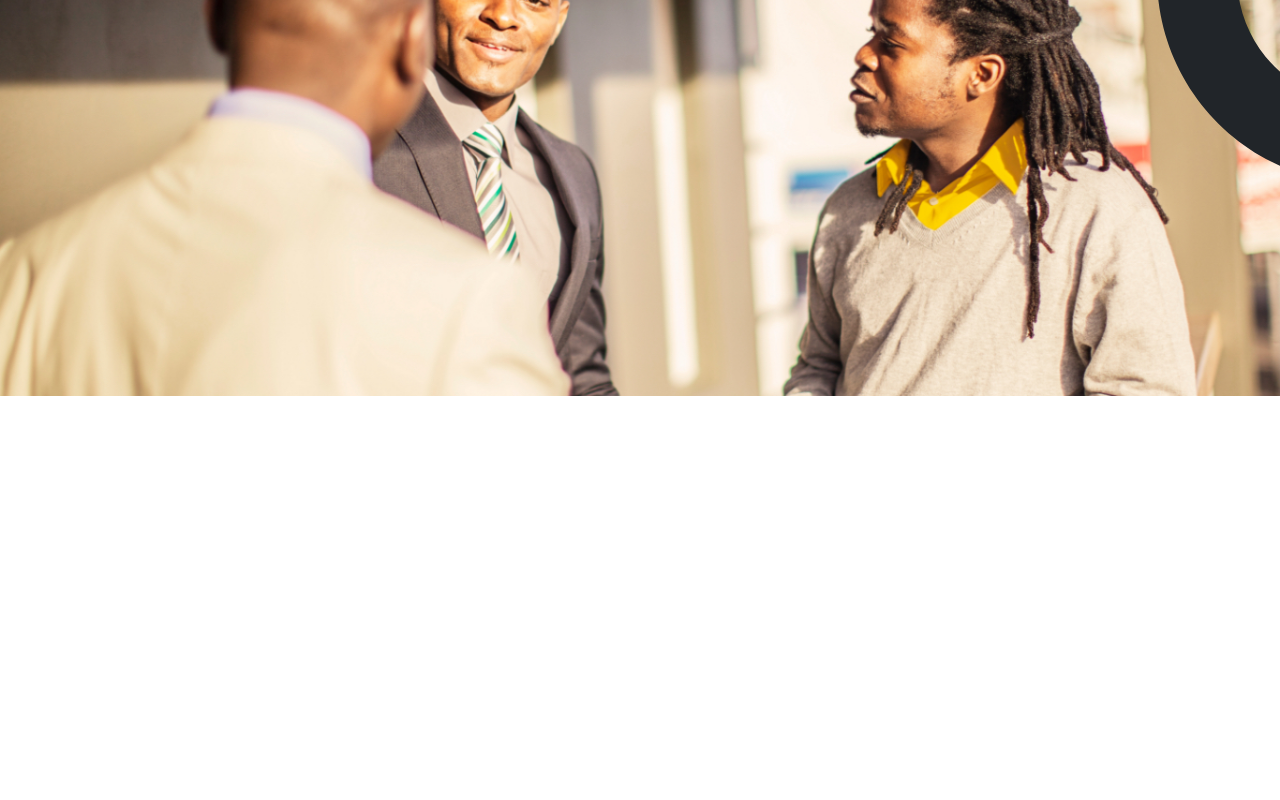
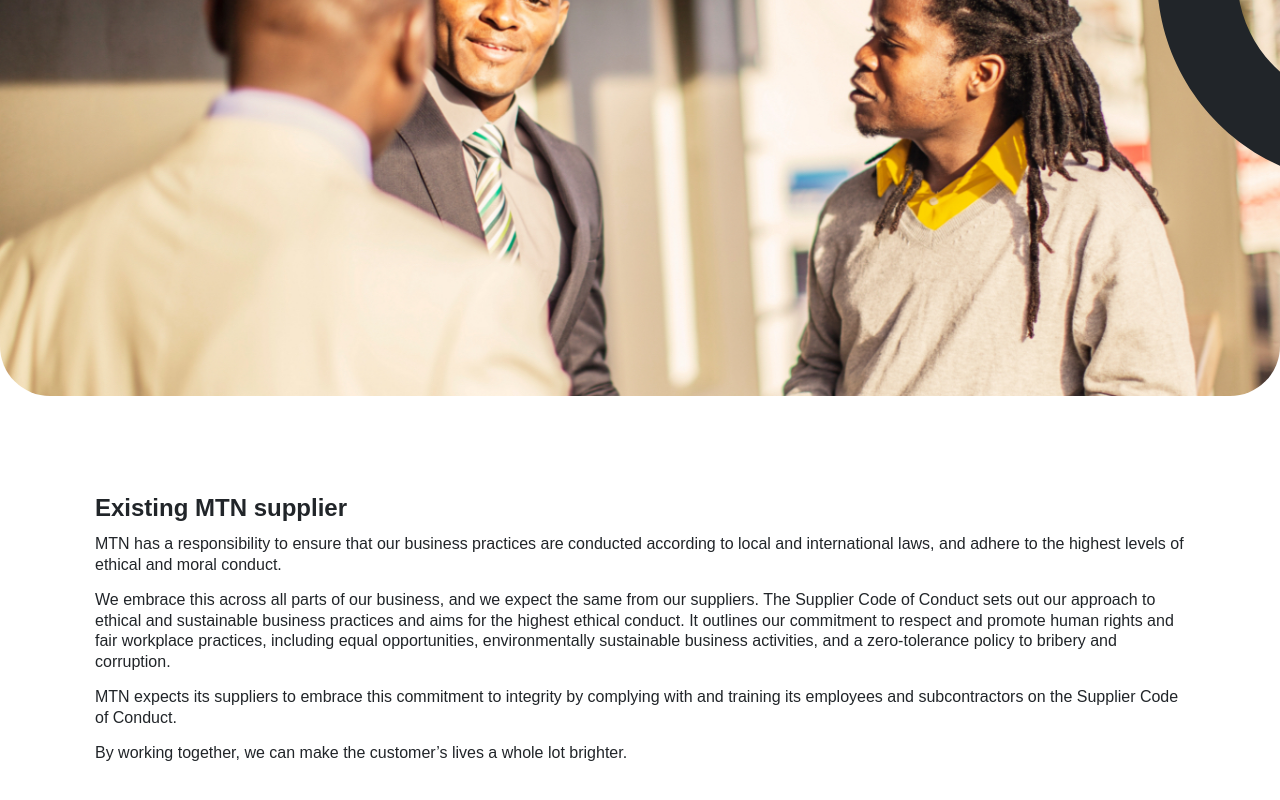
Before and after one commit to dav4thevid/mtn_online_supplier_angular, an Angular app: page / in a window 1280 px wide. Shown: the part 260-1060 px from the top of the page. Before the commit the page ends 800 px from the top, so only its background shows below. Built offline with nearby package versions, Linux system fonts and the light colour scheme.

Commit message:
enhan:added intro component

```diff
--- a/src/app/intro/intro.component.html
+++ b/src/app/intro/intro.component.html
@@ -1,3 +1,37 @@
-<div class="img-responsive">
-  <img src="../../assets/wwa-leadership-banner.2@2x.jpg" style = "height: auto; width:auto"class=" img-fluid" alt="Background Image">
+<div class="container-fluid">
+  <div class="row">
+      <div class="img-responsive">
+        <img
+          src="../../assets/wwa-leadership-banner.2@2x.jpg"
+          class="img-fluid"
+          alt="Background Image"
+        />
+    </div>
+  </div>
+  <div class = "row mtn-header-section">
+    <div class = "col-12">
+      <h4 class = "mtn-section-header">Existing MTN supplier</h4>
+      <p class = "mtn-p">MTN has a responsibility to ensure that our business practices are conducted according to local and international laws, and adhere to the highest levels of ethical and moral conduct.</p>
+      <p class = "mtn-p">We embrace this across all parts of our business, and we expect the same from our suppliers. The Supplier Code of Conduct sets out our approach to ethical and sustainable business practices and aims for the highest ethical conduct. It outlines our commitment to respect and promote human rights and fair workplace practices, including equal opportunities, environmentally sustainable business activities, and a zero-tolerance policy to bribery and corruption.</p>
+      <p class = "mtn-p">MTN expects its suppliers to embrace this commitment to integrity by complying with and training its employees and subcontractors on the Supplier Code of Conduct.</p>
+      <p class = "mtn-p">By working together, we can make the customer’s lives a whole lot brighter.</p>
+    </div>
+  </div>
 </div>
+<!--
+<div class="mtn-banner__bg" style="background:url(https://www.mtnonline.com/wp-content/uploads/2020/07/wwa-leadership-banner.2@2x.jpg) center center no-repeat">
+  <div class="mtn-banner__content">
+      <div class="container">
+          <div class="row">
+              <div class="col-12">
+                    <div class="mtn-strapline">Contact</div>
+                            </div>
+              <div class="col-12">
+                  <h3 class="mtn-banner__header mtn-h1">MTN Suppliers</h3>
+                                          </div>
+          </div>
+      </div>
+  </div>
+</div>
+
+ -->
--- a/src/app/intro/intro.component.scss
+++ b/src/app/intro/intro.component.scss
@@ -0,0 +1,34 @@
+// @media only screen and (min-width: 900px) {
+//   img{
+//     width: 1200px;
+//     height:500px
+//   }
+// }
+
+img {
+  border-bottom-left-radius: 50px;
+  border-bottom-right-radius: 50px;
+}
+
+.mtn-header-section{
+  margin-top: 100px;
+  padding-left: 80px;
+  padding-right: 80px;
+  margin-bottom: 100px;
+}
+
+.mtn-section-header {
+  font-family: MTNBrighterSans-Medium,Century Gothic,Arial,sans-serif;
+  line-height: 1;
+  font-weight: 900;
+}
+
+
+.mtn-p {
+  font-family: MTNBrighterSans-Light,Century Gothic,Arial,sans-serif;
+  font-size: 16px;
+  font-weight: 500;
+
+  line-height: 1.3;
+  margin: 14px 0;
+}
--- a/src/app/shared/navbar/navbar.component.html
+++ b/src/app/shared/navbar/navbar.component.html
@@ -1,4 +1,4 @@
-<nav class="navbar navbar-expand-lg">
+ <nav class="navbar navbar-expand-lg">
   <a class="navbar-brand" href="#">
     <img src="../../../assets/1200px-MTN_Logo.png" alt="Mtn Logo" width="40"/></a>
   <button class="navbar-toggler" type="button" data-toggle="collapse" data-target="#navbarSupportedContent" aria-controls="navbarSupportedContent" aria-expanded="false" aria-label="Toggle navigation">
```
Also changed, not shown: src/assets/svg/curved.svg (added).
